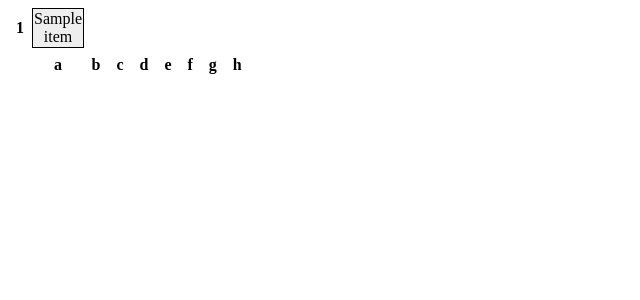
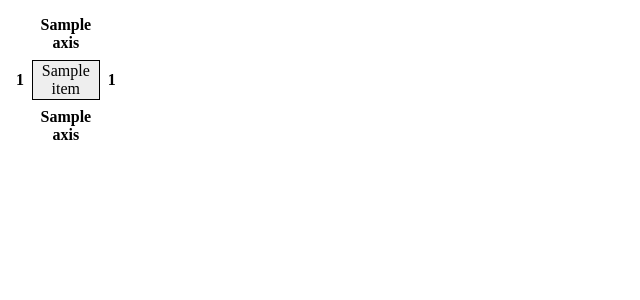
Before and after one commit to mymorkkis/gamesroom, a Flask app: template templates/chess.html in a window 1280 px wide. Shown: the top 300 px of the page, without its empty margins (0-640 px from the left). Run offline with Flask 2, Linux system fonts and the light colour scheme; the template is opened without the code that fills it: most values are stand-ins (such as "Sample title", 1, 10 or a date in 2020).

Commit message:
add x_axis and y_axis attributes to game, improve html chess board

```diff
--- a/app.py
+++ b/app.py
@@ -15,9 +15,8 @@ def home():
 @app.route('/chess')
 def chess():
     game = ChessGame()
-    board = game.display_board()
-    y_axis = [8, 7, 6, 5, 4, 3, 2, 1, '']
-    return render_template('chess.html', board=zip(y_axis, board))
+    board = zip(game.y_axis, game.display_board())
+    return render_template('chess.html', board=board, x_axis=game.x_axis)
 
 
 if __name__ == '__main__':
--- a/templates/chess.html
+++ b/templates/chess.html
@@ -28,7 +28,6 @@
 
     .chess-board .dark {
       background-color: rgba(0, 0, 0, 0.5);
-      /* background: #000; */
     }
   </style>
 </head>
@@ -36,9 +35,15 @@
 <body>
   <table class="chess-board">
     <tbody>
-        {% for axis_number, row in board %}
+      <tr>
+        <th></th>
+        {% for axis in x_axis %}
+          <th>{{ axis }}</th>
+        {% endfor %}
+      </tr>
+        {% for y_axis_number, row in board %}
           <tr>
-            <th>{{ axis_number }}</th>
+            <th>{{ y_axis_number }}</th>
               {% if loop.index % 2 != 0 %}
                 {% for item in row %}
                   {% if loop.index % 2 != 0 %}
@@ -56,18 +61,14 @@
                   {% endif %}
                 {% endfor %}
               {% endif %}
+            <th>{{ y_axis_number }}</th>
           </tr>
         {% endfor %}
       <tr>
         <th></th>
-        <th>a</th>
-        <th>b</th>
-        <th>c</th>
-        <th>d</th>
-        <th>e</th>
-        <th>f</th>
-        <th>g</th>
-        <th>h</th>
+        {% for axis in x_axis %}
+          <th>{{ axis }}</th>
+        {% endfor %}
       </tr>
     </tbody>
   </table>
```
Also changed, not shown: src/game.py (+6 -4 lines).
